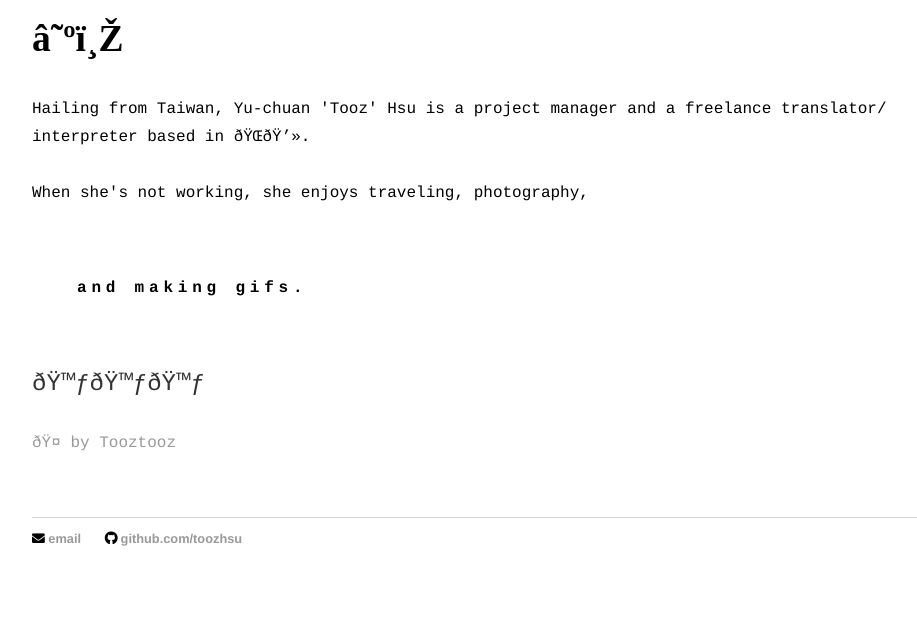
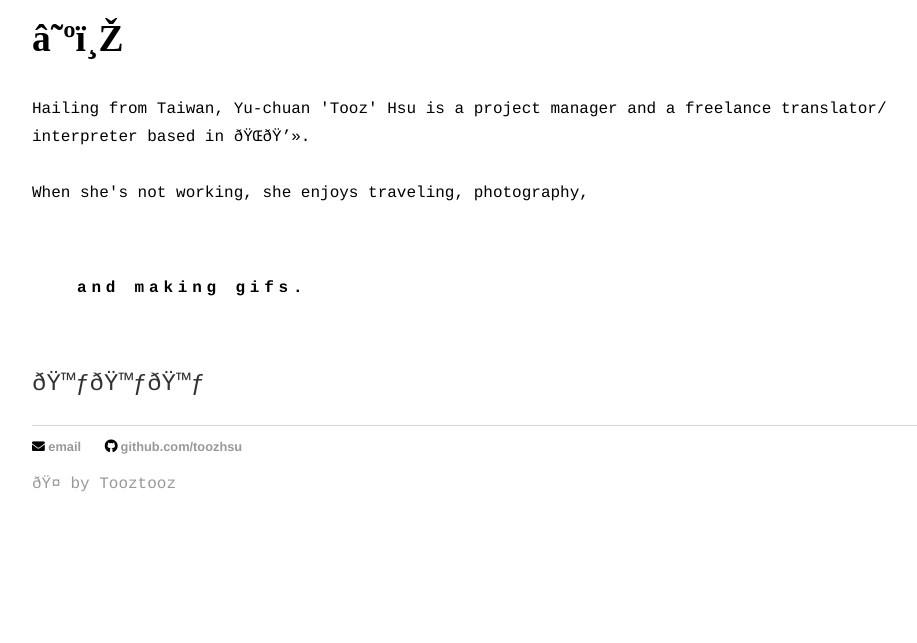
Before and after one commit to toozhsu/toozhsu.github.io, a Jekyll site: the page built from index.html, in a window 1280 px wide. Shown: the part 1181-1824 px from the top of the page, without its empty margins (160-1077 px from the left). Built offline with Jekyll 4.4.1, drawn with Linux system fonts in a browser that asks for light colours; comment, search, counter and statistics services are not loaded.

Commit message:
moved twtr to last

```diff
--- a/_layouts/default.html
+++ b/_layouts/default.html
@@ -108,11 +108,7 @@ function myFunction() {
 				When she's not working, she enjoys traveling, photography,
 <div class="typewriter"; style="margin:5px; padding:40px;"> <h1> <font face = "Courier" size = "3">and making gifs.<h1/></div>
 							      <p></p><p>🙃🙃🙃</p>
-<a class="twitter-timeline" data-width="420" data-height="500" data-link-color="#2B7BB9" href="https://twitter.com/Tooztooz?ref_src=twsrc%5Etfw">🐤 by Tooztooz</a> <script async src="https://platform.twitter.com/widgets.js" charset="utf-8"></script>
-			<div class="container">
-					      <p></p>
-					     	<p></p>
-					      <br /><br />
+
 
 			{{ content }}
 
@@ -127,6 +123,11 @@ function myFunction() {
 
 
 			</footer>
+<a class="twitter-timeline" data-width="420" data-height="500" data-link-color="#2B7BB9" href="https://twitter.com/Tooztooz?ref_src=twsrc%5Etfw">🐤 by Tooztooz</a> <script async src="https://platform.twitter.com/widgets.js" charset="utf-8"></script>
+<div class="container">
+					      <p></p>
+					     	<p></p>
+					      <br /><br />
 		</body>
 		  <!-- Global site tag (gtag.js) - Google Analytics -->
 <script async src="https://www.googletagmanager.com/gtag/js?id=UA-141279064-1"></script>
```
